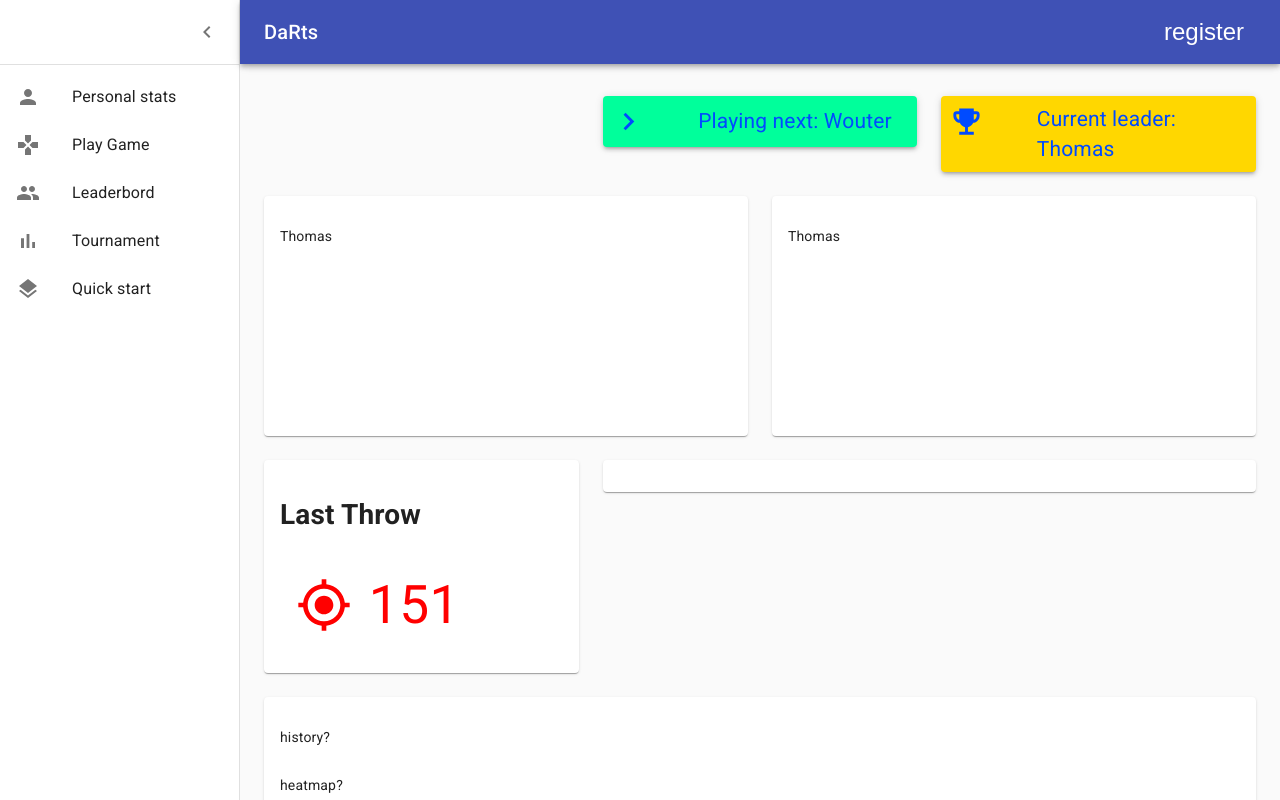
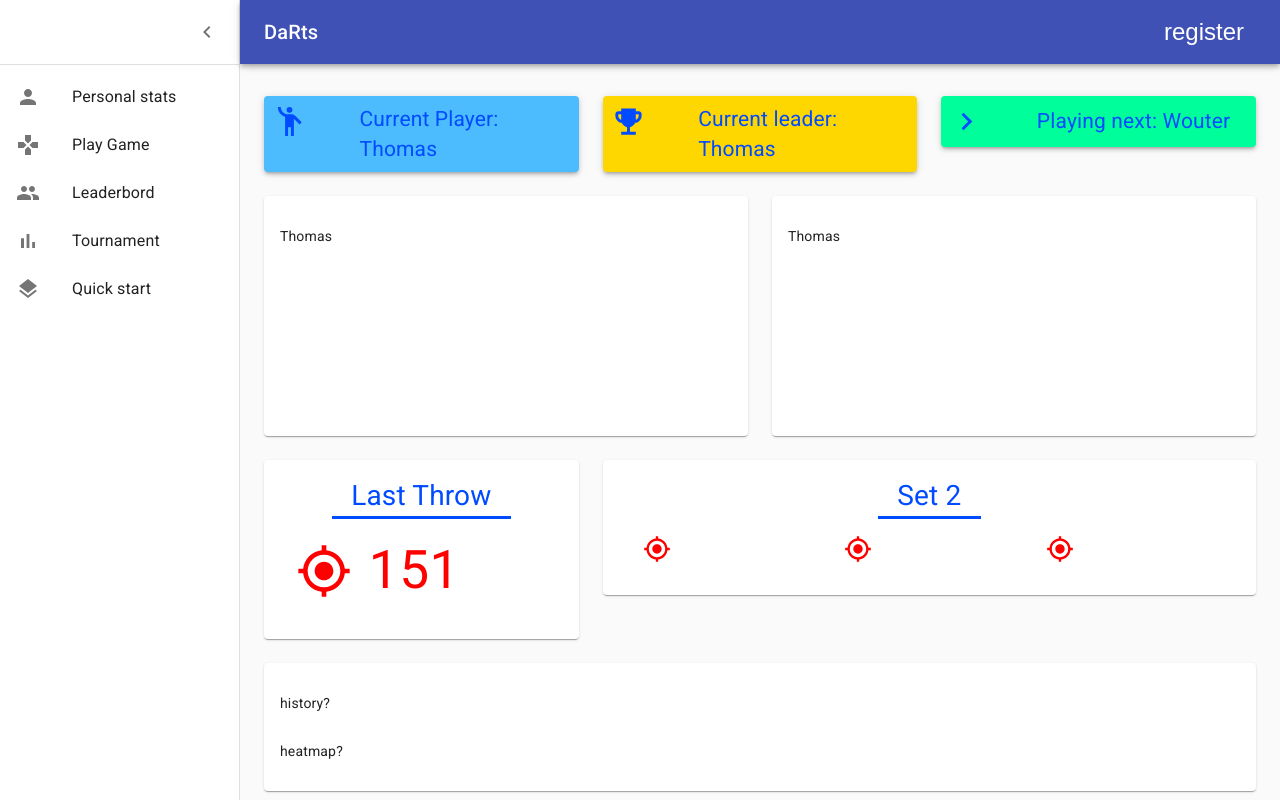
Before and after one commit to Thomas-Schuddinck/stage-darts, a React (Create React App) app in the folder frontend/: page /game in a window 1280 px wide. Built offline with nearby package versions, Linux system fonts and the light colour scheme.

Commit message:
top bar updated (+ style update)

```diff
--- a/frontend/src/components/Game/CurrentSet/CurrentSet.tsx
+++ b/frontend/src/components/Game/CurrentSet/CurrentSet.tsx
@@ -1,13 +1,51 @@
 import React, { Component } from 'react';
 import DartThrow from '../DartThrow/DartThrow';
 import Aux from '../../../hoc/Wrap';
+import { makeStyles } from '@material-ui/core/styles';
+
+const useStyles = makeStyles(theme => ({
+  paper: {
+      padding: theme.spacing(1),
+      display: 'flex',
+      overflow: 'auto',
+      flexDirection: 'row',
+      backgroundColor: '#FFD700'
+
+  },
+  lijst: {
+    padding: theme.spacing(1),
+    display: 'flex',
+    overflow: 'auto',
+    flexDirection: 'row',
+
+},
+  icoon: {
+      color: "#004BFF",
+      fontSize: '2.5em',
+      marginRight: '1.5em'
+
+  },
+  tekstHoofd: {
+      alignSelf: 'center',
+      color: "#004BFF",
+      fontSize: '2em',
+      paddingLeft: '0.7em',
+      paddingRight: '0.7em',
+      borderBottomColor: '#004BFF',
+      borderBottomWidth: 3,
+      borderBottomStyle: "solid"
+
+  },
+
+}));
+
 
 function CurrentSet(props: any) {
-
+  const classes = useStyles();
   return (
     <Aux>
-      <span>{props.setnumber}</span>
-      <div>
+      <span className={classes.tekstHoofd}>Set {props.setnumber}</span>
+      <div className={classes.lijst}>
         {props.scores.map((s: any) =>
           <DartThrow key={s.index} score={s.value} />
         )}
--- a/frontend/src/components/Game/DartThrow/DartThrow.tsx
+++ b/frontend/src/components/Game/DartThrow/DartThrow.tsx
@@ -3,13 +3,30 @@ import GpsFixedIcon from '@material-ui/icons/GpsFixed';
 import ListItem from '@material-ui/core/ListItem';
 import ListItemIcon from '@material-ui/core/ListItemIcon';
 import ListItemText from '@material-ui/core/ListItemText';
+import { makeStyles } from '@material-ui/core/styles';
+
+const useStyles = makeStyles(theme => ({
+    roos: {
+        color: "red",
+        fontSize: '2em',
+        marginRight: '0.3em'
+    },
+    listItemText: {
+        color: "red",
+        fontSize: '3.8em'
+    },
+
+}));
+
 function DartThrow(props: any) {
+    const classes = useStyles();
+
     return (
         <ListItem button>
             <ListItemIcon>
-                <GpsFixedIcon />
+                <GpsFixedIcon className={classes.roos}/>
             </ListItemIcon>
-            <ListItemText primary={props.score} />
+            <ListItemText classes={{primary:classes.listItemText}} primary={props.score} />
         </ListItem>
     );
 
--- a/frontend/src/components/Game/LastDartThrow/LastDartThrow.tsx
+++ b/frontend/src/components/Game/LastDartThrow/LastDartThrow.tsx
@@ -24,6 +24,16 @@ const useStyles = makeStyles(theme => ({
         color: "red",
         fontSize: '3.8em'
     },
+    hoofd: {
+        alignSelf: 'center',
+      color: "#004BFF",
+      fontSize: '2em',
+      paddingLeft: '0.7em',
+      paddingRight: '0.7em',
+      borderBottomColor: '#004BFF',
+      borderBottomWidth: 3,
+      borderBottomStyle: "solid"
+    },
 
 }));
 
@@ -35,12 +45,12 @@ function LastDartThrow(props: any) {
     return (
 
         <Paper className={classes.paper}>
-            <h1>Last Throw</h1>
+            <span className={classes.hoofd}>Last Throw</span>
             <ListItem button>
             <ListItemIcon>
-                <GpsFixedIcon  className={classes.roos}/>
+                <GpsFixedIcon className={classes.roos}/>
             </ListItemIcon>
-            <ListItemText  classes={{primary:classes.listItemText}} primary={props.score} />
+            <ListItemText classes={{primary:classes.listItemText}} primary={props.score} />
         </ListItem>
         </Paper>
     );
--- /dev/null
+++ b/frontend/src/components/Game/TopBar/CurrentPlayer/CurrentPlayer.tsx
@@ -0,0 +1,44 @@
+import React, { Component } from 'react';
+import Paper from '@material-ui/core/Paper';
+import EmojiPeopleIcon from '@material-ui/icons/EmojiPeople';
+import { makeStyles } from '@material-ui/core/styles';
+
+const useStyles = makeStyles(theme => ({
+    paper: {
+        padding: theme.spacing(1),
+        display: 'flex',
+        overflow: 'auto',
+        flexDirection: 'row',
+        backgroundColor: '#4CBCFF'
+
+    },
+
+    icoon: {
+        color: "#004BFF",
+        fontSize: '2.5em',
+        marginRight: '1.5em'
+
+    },
+    tekst: {
+        alignSelf: 'center',
+        color: "#004BFF",
+        fontSize: '1.5em',
+
+    },
+
+}));
+function CurrentPlayer(props: any) {
+    const classes = useStyles();
+
+
+    return (
+
+        <Paper className={classes.paper} elevation={3}>
+            <EmojiPeopleIcon className={classes.icoon}/>
+            <span className={classes.tekst}>Current Player: {props.name}</span>
+        </Paper>
+    );
+
+};
+
+export default CurrentPlayer;
--- a/frontend/src/containers/GameBuilder/GameBuilder.tsx
+++ b/frontend/src/containers/GameBuilder/GameBuilder.tsx
@@ -9,6 +9,8 @@ import DartThrow from '../../components/Game/DartThrow/DartThrow';
 import LastDartThrow from '../../components/Game/LastDartThrow/LastDartThrow';
 import PlayingNext from '../../components/Game/TopBar/PlayingNext/PlayingNext';
 import CurrentLeader from '../../components/Game/TopBar/CurrentLeader/CurrentLeader';
+import CurrentSet from '../../components/Game/CurrentSet/CurrentSet';
+import CurrentPlayer from '../../components/Game/TopBar/CurrentPlayer/CurrentPlayer';
 
 const useStyles = makeStyles(theme => ({
     paper: {
@@ -30,21 +32,23 @@ export default function GameBuilder() {
 
 
     const fixedHeightPaper = clsx(classes.paper, classes.fixedHeight);
-
+    const scores = [1, 5, 20];
 
     return (
         <Aux>
             <Grid container spacing={3}>
                 {/* Chart */}
 
-                <Grid item md={4} lg={4}>
+                <Grid item xs={12} md={4} lg={4} >
+                    <CurrentPlayer name="Thomas"/>
+                </Grid>
+
+                <Grid item xs={12} md={4} lg={4}>
+                    <CurrentLeader name="Thomas"/>
                 </Grid>
 
                 <Grid item xs={12} md={4} lg={4} >
                     <PlayingNext name="Wouter"/>
-                </Grid>
-                <Grid item xs={12} md={4} lg={4}>
-                    <CurrentLeader name="Thomas"/>
                 </Grid>
                 <Grid item xs={12} md={6} lg={6}>
                     <Paper className={fixedHeightPaper}>
@@ -63,7 +67,7 @@ export default function GameBuilder() {
                 </Grid>
                 <Grid item xs={12} md={8} lg={8}>
                     <Paper className={classes.paper}>
-
+                        <CurrentSet setnumber="2" scores={scores}/>
                     </Paper>
                 </Grid>
                 {/* Recent Orders */}
```
